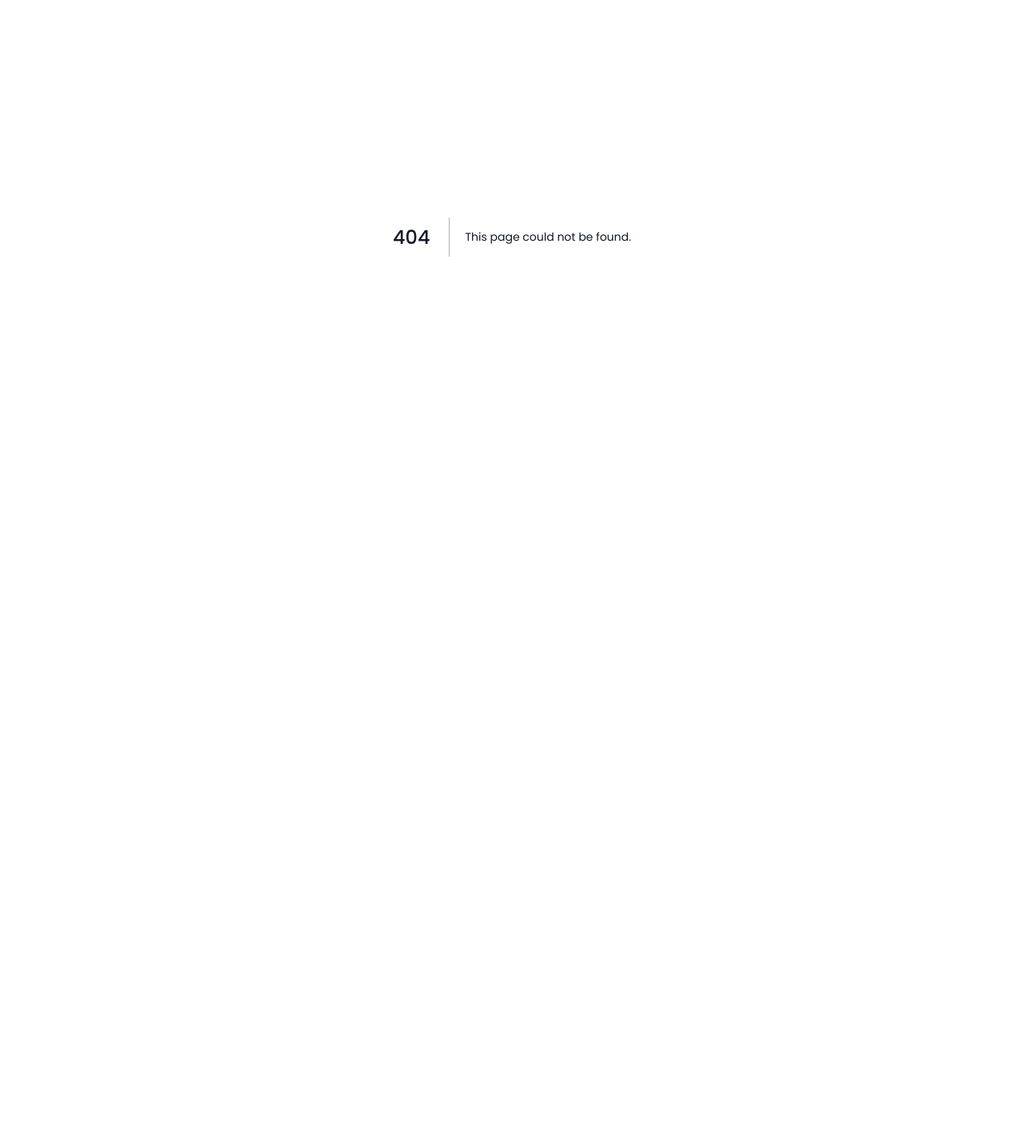
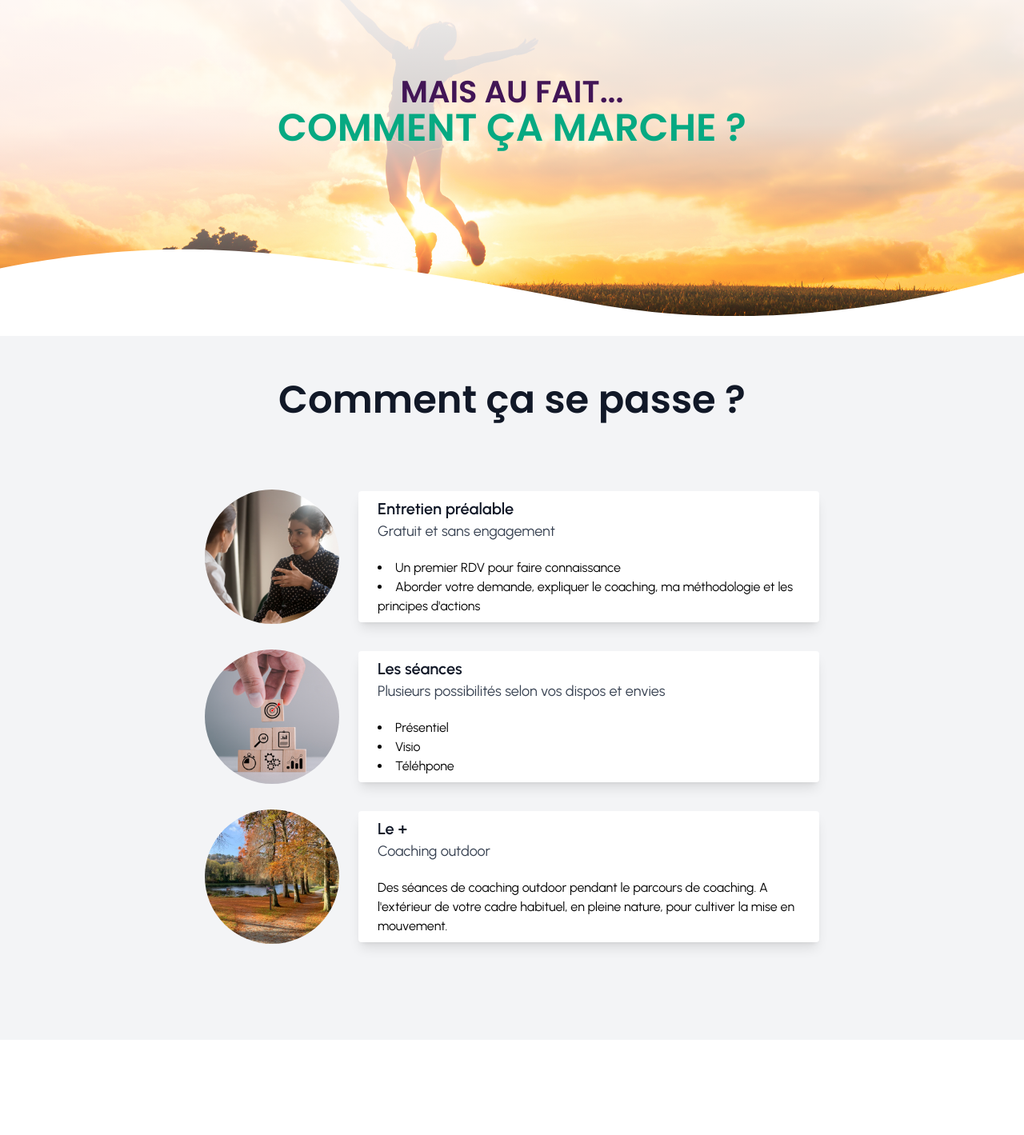
Before and after one commit to antoinebollinger/unpasdeplus-coaching, a Next.js app: page /comment-ca-marche in a window 1280 px wide. Before the commit this address had no page. Shown: the part 104-1523 px from the top of the page at 80% size. Before the commit the page ends 800 px from the top, so only its background shows below. Built offline with nearby package versions, Linux system fonts and the light colour scheme.

Commit message:
✨ how it works page

```diff
--- a/components/footer.js
+++ b/components/footer.js
@@ -51,6 +51,11 @@ export default function Footer({ onThisPage }) {
                                     <li>
                                         <Link href="/about">
                                             Qui je suis
+                                        </Link>
+                                    </li>
+                                    <li>
+                                        <Link href="/comment-ca-marche">
+                                            Comment ça marche ?
                                         </Link>
                                     </li>
                                     <li><a href="#contact">Contact</a></li>
--- /dev/null
+++ b/pages/comment-ca-marche.js
@@ -0,0 +1,27 @@
+import Layout from '../components/layout';
+import MieuxEtre from '../sections/coachings/mieux-etre';
+import How from '../sections/main/how';
+import Steps from '../sections/coachings/steps';
+import Contact from '../sections/contact';
+
+import MieuxEtreImg from '../public/images/self_estime.jpeg';
+
+export default function HowItWorks() {
+    const background = {
+        img: MieuxEtreImg
+    }
+
+    const props = {
+        title: "Comment ça marche ?",
+        pretitle: "Mais au fait..."
+    }
+
+    return (
+        <Layout title="Comment ça marche ?" props={props} background={background} foot={false}>
+
+            <How />
+            <Steps />
+            <Contact />
+        </Layout>
+    )
+}
```
